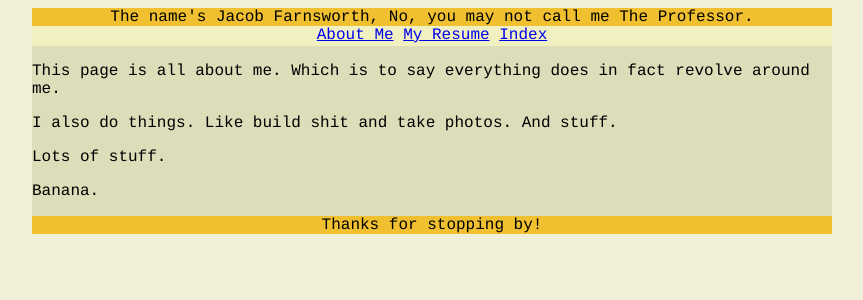
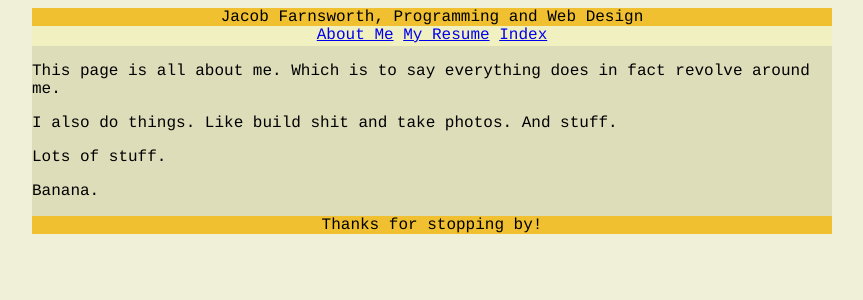
Before and after one commit to baroquebloke/flaskr, a Flask app: page / in a window 1280 px wide. Shown: the top 300 px of the page, without its empty margins (208-1071 px from the left). Run offline with Flask 2, Linux system fonts and the light colour scheme.

Commit message:
changed header

```diff
--- a/templates/layouts/base.html
+++ b/templates/layouts/base.html
@@ -10,8 +10,7 @@
     <div class="header">
     {% block page_header %}
     <header>
-      The name's Jacob Farnsworth,
-          No, you may not call me The Professor.
+      Jacob Farnsworth, Programming and Web Design
     </header></div>
     {% endblock page_header %}
 
```
